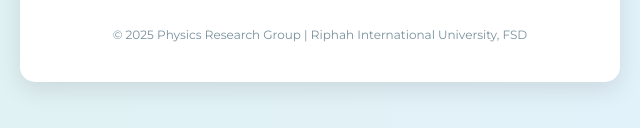
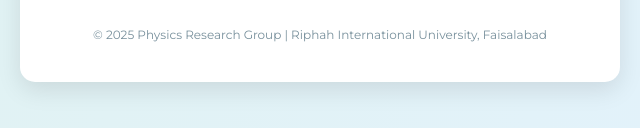
Before and after one commit to irfantoqeer/mphil2025, a plain HTML site: page index.html in a window 1280 px wide. Shown: the part 558-686 px from the top of the page, 320-960 px from the left. Drawn offline with Linux system fonts and the light colour scheme.

Commit message:
Update index.html

```diff
--- a/index.html
+++ b/index.html
@@ -88,7 +88,7 @@
         <a href="hassan slides.html">Hassan Slides Presentation</a>
 
         <footer>
-            &copy; 2025 Physics Research Group | Riphah International University, FSD
+            &copy; 2025 Physics Research Group | Riphah International University, Faisalabad
         </footer>
     </div>
 </body>
```
